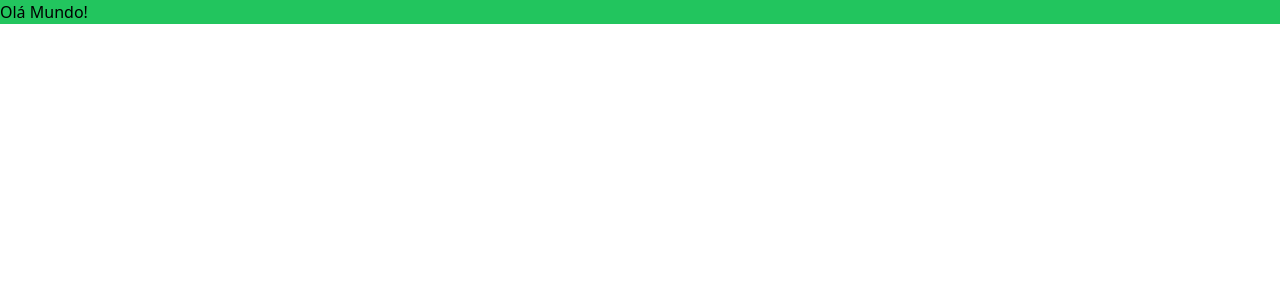
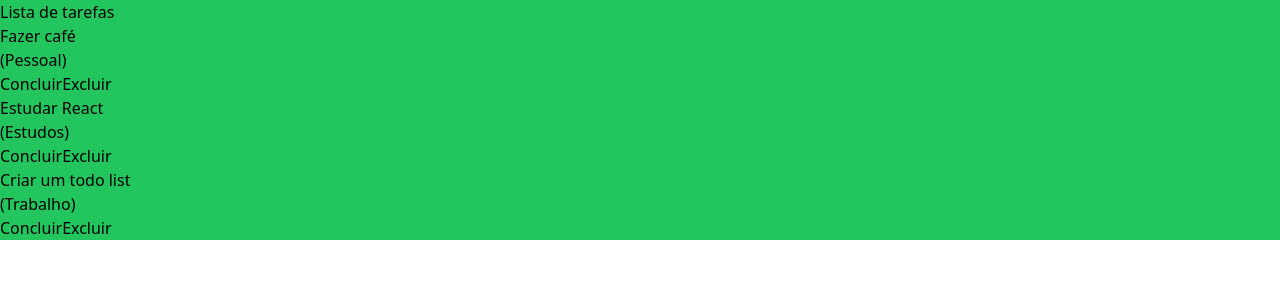
Before and after one commit to ronaldocerenza/todo-list-full, a React (Vite) app: page / in a window 1280 px wide. Shown: the top 300 px of the page. Built offline with nearby package versions, Linux system fonts and the light colour scheme.

Commit message:
montando a estrutura inicial

```diff
--- a/src/App.jsx
+++ b/src/App.jsx
@@ -1,8 +1,43 @@
+import { useState } from 'react';
+
 export default function App() {
-
+const [todos, setTodos] = useState([
+  {
+    id: 1,
+    text: 'Fazer café',
+    category: 'Pessoal',
+    isCompleted: false
+  },
+  {
+    id: 2,
+    text: 'Estudar React',
+    category: 'Estudos',
+    isCompleted: false
+  },
+  {
+    id: 3,
+    text: 'Criar um todo list',
+    category: 'Trabalho',
+    isCompleted: false
+  },
+])
   return (
-    <div className="bg-green-500 flex">
-      Olá Mundo!
+    <div className="bg-green-500">
+      <h1>Lista de tarefas</h1>
+      <div className='todo-list'>
+        {todos.map(todo => (
+          <div className='todo' key={todo.id}>
+            <div className='content'>
+            <p>{todo.text}</p>
+            <p>({todo.category})</p>
+            </div>
+            <div>
+              <button>Concluir</button>
+              <button>Excluir</button>
+            </div>
+          </div>
+        ))}
+      </div>
     </div>
   )
 }
```
